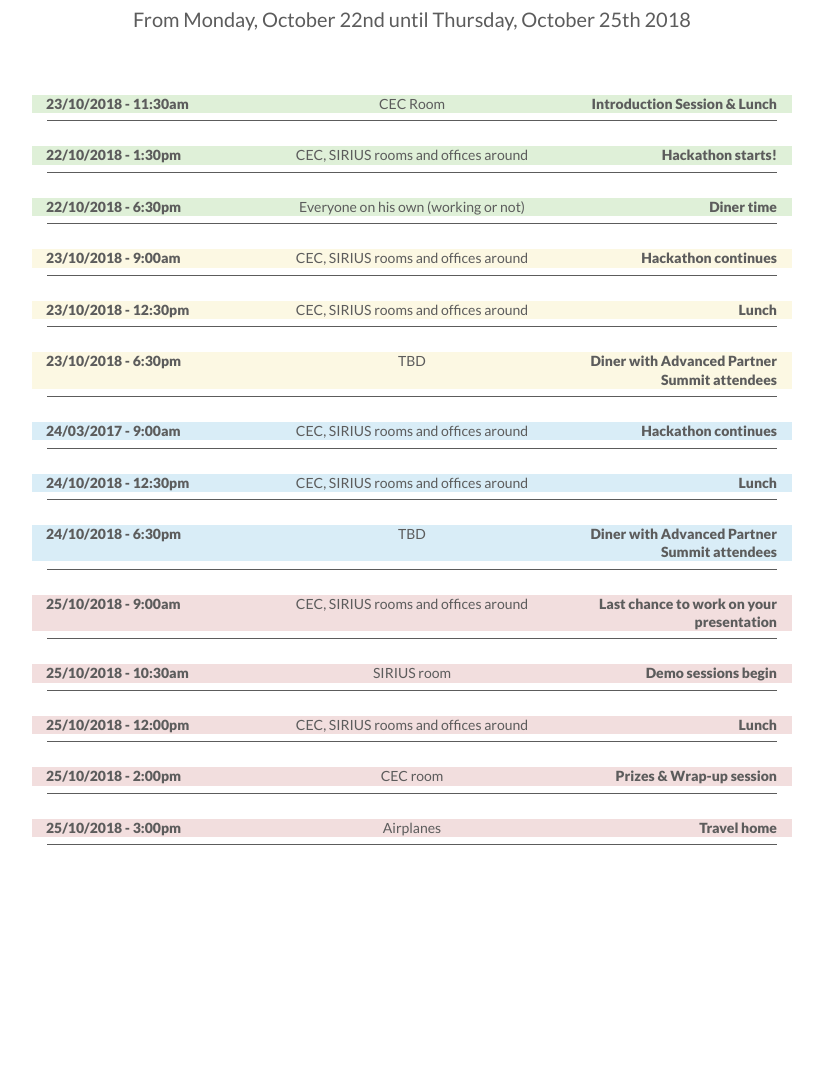
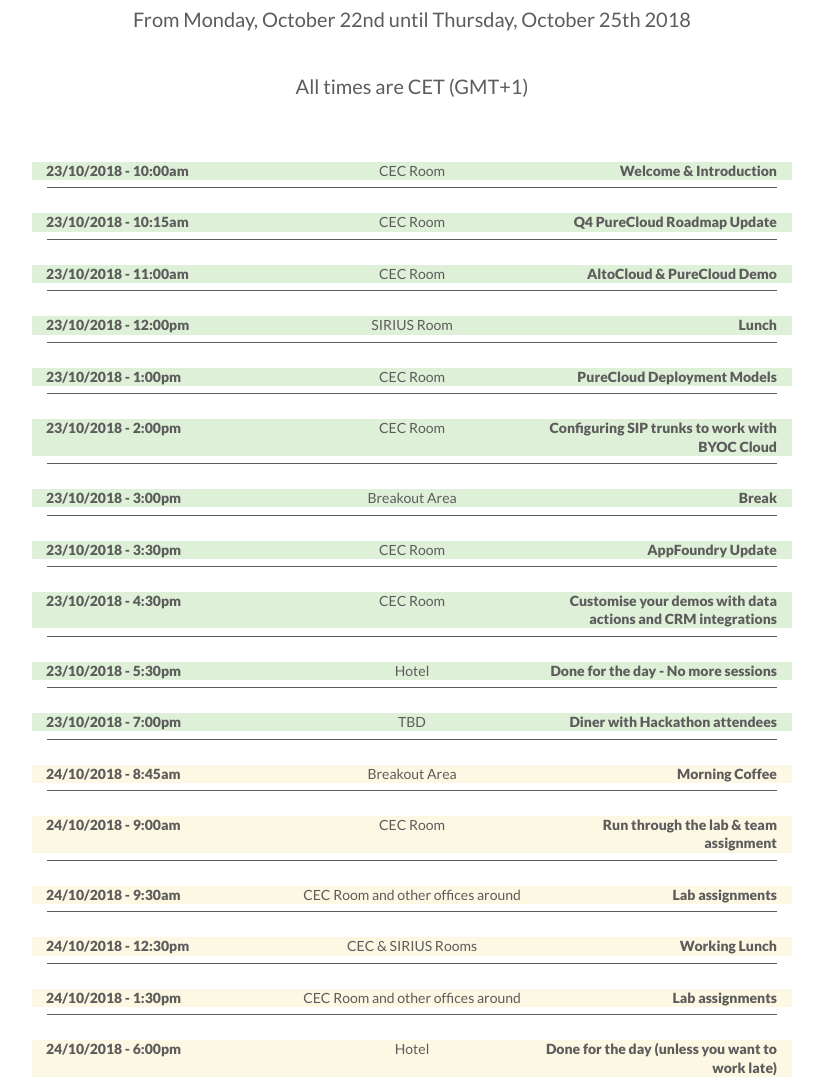
Before and after one commit to emeapchackathon/emeapchackathon.github.io, a website: page advancedpartnersummit.html in a window 1280 px wide. Shown: the part 1792-2872 px from the top of the page, without its empty margins (228-1051 px from the left). Drawn offline with nearby package versions, Linux system fonts and the light colour scheme; some packages are replaced by stand-ins of ours; a script that the page names is missing; a web font is replaced by a local one.

Commit message:
Agenda updates

```diff
--- a/advancedpartnersummit.html
+++ b/advancedpartnersummit.html
@@ -163,8 +163,8 @@
       <div class="col-lg-8 col-lg-offset-2">
         <h2>O Advanced Partner Summit</h2>
         <p>It is with great excitement that Genesys EMEA in partnership with ... (gold sponsor?) announces the Genesys EMEA
-          <strong>PureCloud Advanced Partner Summit</strong> combined with the very first EMEA PureCloud Partners Hackathon. The
-          Advanced Partner Summit will start on the 23rd of October while the Hackathon will start a day earlier.</p>
+          <strong>PureCloud Advanced Partner Summit</strong> combined with the very first EMEA PureCloud Partners Hackathon.
+          The Advanced Partner Summit will start on the 23rd of October while the Hackathon will start a day earlier.</p>
 
         <p>Entries are open to all Genesys PureCloud partners and must be made through our
           <a href="https://goo.gl/forms/N0DYW1QpG3EzN9Wd2">registration form</a>.
@@ -174,13 +174,13 @@
           <strong>Challenge:</strong> What is the challenge for this event?</p>
 
         <p>
-          <strong>Early Access:</strong> You will get early access to some beta features. These features will be enabled for your
-          org shortly before the hackathon (hopefully, the chat API everyone has been so eager to play with!).
+          <strong>Early Access:</strong> You will get early access to some beta features. These features will be enabled
+          for your org shortly before the hackathon (hopefully, the chat API everyone has been so eager to play with!).
         </p>
 
         <p>
-          <strong>Access to Dev:</strong> We will also bring 1 or 2 PureCloud developers from the US to answer some of your questions
-          and present some of the features coming out soon!
+          <strong>Access to Dev:</strong> We will also bring 1 or 2 PureCloud developers from the US to answer some of your
+          questions and present some of the features coming out soon!
         </p>
 
       </div>
@@ -194,81 +194,145 @@
         <div class="col-lg-8 col-lg-offset-2">
           <h2>Agenda</h2>
           <p>From Monday, October 22nd until Thursday, October 25th 2018</p>
+          <p>All times are CET (GMT+1)</p>
           <div class="agenda">
             <div class="row bg-success">
-              <div class="when col-lg-4 col-md-4 col-sm-12 col-xs-12">23/10/2018 - 11:30am</div>
+              <div class="when col-lg-4 col-md-4 col-sm-12 col-xs-12">23/10/2018 - 10:00am</div>
               <div class="where col-lg-4 col-md-4 col-sm-12 col-xs-12">CEC Room</div>
-              <div class="what col-lg-4 col-md-4 col-sm-12 col-xs-12">Introduction Session & Lunch</div>
+              <div class="what col-lg-4 col-md-4 col-sm-12 col-xs-12">Welcome & Introduction</div>
             </div>
           </div>
           <div class="agenda">
             <div class="row bg-success">
-              <div class="when col-lg-4 col-md-4 col-sm-12 col-xs-12">22/10/2018 - 1:30pm</div>
-              <div class="where col-lg-4 col-md-4 col-sm-12 col-xs-12">CEC, SIRIUS rooms and offices around</div>
-              <div class="what col-lg-4 col-md-4 col-sm-12 col-xs-12">Hackathon starts!</div>
+              <div class="when col-lg-4 col-md-4 col-sm-12 col-xs-12">23/10/2018 - 10:15am</div>
+              <div class="where col-lg-4 col-md-4 col-sm-12 col-xs-12">CEC Room</div>
+              <div class="what col-lg-4 col-md-4 col-sm-12 col-xs-12">Q4 PureCloud Roadmap Update</div>
             </div>
           </div>
           <div class="agenda">
             <div class="row bg-success">
-              <div class="when col-lg-4 col-md-4 col-sm-12 col-xs-12">22/10/2018 - 6:30pm</div>
-              <div class="where col-lg-4 col-md-4 col-sm-12 col-xs-12">Everyone on his own (working or not)</div>
-              <div class="what col-lg-4 col-md-4 col-sm-12 col-xs-12">Diner time</div>
+              <div class="when col-lg-4 col-md-4 col-sm-12 col-xs-12">23/10/2018 - 11:00am</div>
+              <div class="where col-lg-4 col-md-4 col-sm-12 col-xs-12">CEC Room</div>
+              <div class="what col-lg-4 col-md-4 col-sm-12 col-xs-12">AltoCloud & PureCloud Demo</div>
+            </div>
+          </div>
+          <div class="agenda">
+            <div class="row bg-success">
+              <div class="when col-lg-4 col-md-4 col-sm-12 col-xs-12">23/10/2018 - 12:00pm</div>
+              <div class="where col-lg-4 col-md-4 col-sm-12 col-xs-12">SIRIUS Room</div>
+              <div class="what col-lg-4 col-md-4 col-sm-12 col-xs-12">Lunch</div>
+            </div>
+          </div>
+          <div class="agenda">
+            <div class="row bg-success">
+              <div class="when col-lg-4 col-md-4 col-sm-12 col-xs-12">23/10/2018 - 1:00pm</div>
+              <div class="where col-lg-4 col-md-4 col-sm-12 col-xs-12">CEC Room</div>
+              <div class="what col-lg-4 col-md-4 col-sm-12 col-xs-12">PureCloud Deployment Models</div>
+            </div>
+          </div>
+          <div class="agenda">
+            <div class="row bg-success">
+              <div class="when col-lg-4 col-md-4 col-sm-12 col-xs-12">23/10/2018 - 2:00pm</div>
+              <div class="where col-lg-4 col-md-4 col-sm-12 col-xs-12">CEC Room</div>
+              <div class="what col-lg-4 col-md-4 col-sm-12 col-xs-12">Configuring SIP trunks to work with BYOC Cloud</div>
+            </div>
+          </div>
+          <div class="agenda">
+            <div class="row bg-success">
+              <div class="when col-lg-4 col-md-4 col-sm-12 col-xs-12">23/10/2018 - 3:00pm</div>
+              <div class="where col-lg-4 col-md-4 col-sm-12 col-xs-12">Breakout Area</div>
+              <div class="what col-lg-4 col-md-4 col-sm-12 col-xs-12">Break</div>
+            </div>
+          </div>
+          <div class="agenda">
+            <div class="row bg-success">
+              <div class="when col-lg-4 col-md-4 col-sm-12 col-xs-12">23/10/2018 - 3:30pm</div>
+              <div class="where col-lg-4 col-md-4 col-sm-12 col-xs-12">CEC Room</div>
+              <div class="what col-lg-4 col-md-4 col-sm-12 col-xs-12">AppFoundry Update</div>
+            </div>
+          </div>
+          <div class="agenda">
+            <div class="row bg-success">
+              <div class="when col-lg-4 col-md-4 col-sm-12 col-xs-12">23/10/2018 - 4:30pm</div>
+              <div class="where col-lg-4 col-md-4 col-sm-12 col-xs-12">CEC Room</div>
+              <div class="what col-lg-4 col-md-4 col-sm-12 col-xs-12">Customise your demos with data actions and CRM integrations</div>
+            </div>
+          </div>
+          <div class="agenda">
+            <div class="row bg-success">
+              <div class="when col-lg-4 col-md-4 col-sm-12 col-xs-12">23/10/2018 - 5:30pm</div>
+              <div class="where col-lg-4 col-md-4 col-sm-12 col-xs-12">Hotel</div>
+              <div class="what col-lg-4 col-md-4 col-sm-12 col-xs-12">Done for the day - No more sessions</div>
+            </div>
+          </div>
+          <div class="agenda">
+            <div class="row bg-success">
+              <div class="when col-lg-4 col-md-4 col-sm-12 col-xs-12">23/10/2018 - 7:00pm</div>
+              <div class="where col-lg-4 col-md-4 col-sm-12 col-xs-12">TBD</div>
+              <div class="what col-lg-4 col-md-4 col-sm-12 col-xs-12">Diner with Hackathon attendees</div>
             </div>
           </div>
           <div class="agenda">
             <div class="row bg-warning">
-              <div class="when col-lg-4 col-md-4 col-sm-12 col-xs-12">23/10/2018 - 9:00am</div>
-              <div class="where col-lg-4 col-md-4 col-sm-12 col-xs-12">CEC, SIRIUS rooms and offices around</div>
-              <div class="what col-lg-4 col-md-4 col-sm-12 col-xs-12">Hackathon continues</div>
+              <div class="when col-lg-4 col-md-4 col-sm-12 col-xs-12">24/10/2018 - 8:45am</div>
+              <div class="where col-lg-4 col-md-4 col-sm-12 col-xs-12">Breakout Area</div>
+              <div class="what col-lg-4 col-md-4 col-sm-12 col-xs-12">Morning Coffee</div>
             </div>
           </div>
           <div class="agenda">
             <div class="row bg-warning">
-              <div class="when col-lg-4 col-md-4 col-sm-12 col-xs-12">23/10/2018 - 12:30pm</div>
-              <div class="where col-lg-4 col-md-4 col-sm-12 col-xs-12">CEC, SIRIUS rooms and offices around</div>
-              <div class="what col-lg-4 col-md-4 col-sm-12 col-xs-12">Lunch</div>
+              <div class="when col-lg-4 col-md-4 col-sm-12 col-xs-12">24/10/2018 - 9:00am</div>
+              <div class="where col-lg-4 col-md-4 col-sm-12 col-xs-12">CEC Room</div>
+              <div class="what col-lg-4 col-md-4 col-sm-12 col-xs-12">Run through the lab & team assignment</div>
             </div>
           </div>
           <div class="agenda">
             <div class="row bg-warning">
-              <div class="when col-lg-4 col-md-4 col-sm-12 col-xs-12">23/10/2018 - 6:30pm</div>
-              <div class="where col-lg-4 col-md-4 col-sm-12 col-xs-12">TBD</div>
-              <div class="what col-lg-4 col-md-4 col-sm-12 col-xs-12">Diner with Advanced Partner Summit attendees</div>
+              <div class="when col-lg-4 col-md-4 col-sm-12 col-xs-12">24/10/2018 - 9:30am</div>
+              <div class="where col-lg-4 col-md-4 col-sm-12 col-xs-12">CEC Room and other offices around</div>
+              <div class="what col-lg-4 col-md-4 col-sm-12 col-xs-12">Lab assignments</div>
             </div>
           </div>
           <div class="agenda">
-            <div class="row bg-info">
-              <div class="when col-lg-4 col-md-4 col-sm-12 col-xs-12">24/03/2017 - 9:00am</div>
-              <div class="where col-lg-4 col-md-4 col-sm-12 col-xs-12">CEC, SIRIUS rooms and offices around</div>
-              <div class="what col-lg-4 col-md-4 col-sm-12 col-xs-12">Hackathon continues</div>
+            <div class="row bg-warning">
+              <div class="when col-lg-4 col-md-4 col-sm-12 col-xs-12">24/10/2018 - 12:30pm</div>
+              <div class="where col-lg-4 col-md-4 col-sm-12 col-xs-12">CEC & SIRIUS Rooms</div>
+              <div class="what col-lg-4 col-md-4 col-sm-12 col-xs-12">Working Lunch</div>
             </div>
           </div>
           <div class="agenda">
-            <div class="row bg-info">
-              <div class="when col-lg-4 col-md-4 col-sm-12 col-xs-12">24/10/2018 - 12:30pm</div>
-              <div class="where col-lg-4 col-md-4 col-sm-12 col-xs-12">CEC, SIRIUS rooms and offices around</div>
-              <div class="what col-lg-4 col-md-4 col-sm-12 col-xs-12">Lunch</div>
+            <div class="row bg-warning">
+              <div class="when col-lg-4 col-md-4 col-sm-12 col-xs-12">24/10/2018 - 1:30pm</div>
+              <div class="where col-lg-4 col-md-4 col-sm-12 col-xs-12">CEC Room and other offices around</div>
+              <div class="what col-lg-4 col-md-4 col-sm-12 col-xs-12">Lab assignments</div>
             </div>
           </div>
           <div class="agenda">
-            <div class="row bg-info">
-              <div class="when col-lg-4 col-md-4 col-sm-12 col-xs-12">24/10/2018 - 6:30pm</div>
+            <div class="row bg-warning">
+              <div class="when col-lg-4 col-md-4 col-sm-12 col-xs-12">24/10/2018 - 6:00pm</div>
+              <div class="where col-lg-4 col-md-4 col-sm-12 col-xs-12">Hotel</div>
+              <div class="what col-lg-4 col-md-4 col-sm-12 col-xs-12">Done for the day (unless you want to work late)</div>
+            </div>
+          </div>
+          <div class="agenda">
+            <div class="row bg-warning">
+              <div class="when col-lg-4 col-md-4 col-sm-12 col-xs-12">24/10/2018 - 7:00pm</div>
               <div class="where col-lg-4 col-md-4 col-sm-12 col-xs-12">TBD</div>
-              <div class="what col-lg-4 col-md-4 col-sm-12 col-xs-12">Diner with Advanced Partner Summit attendees</div>
+              <div class="what col-lg-4 col-md-4 col-sm-12 col-xs-12">Diner?</div>
+            </div>
+          </div>
+          <div class="agenda">
+            <div class="row bg-danger">
+              <div class="when col-lg-4 col-md-4 col-sm-12 col-xs-12">25/10/2018 - 8:45am</div>
+              <div class="where col-lg-4 col-md-4 col-sm-12 col-xs-12">Breakout Area</div>
+              <div class="what col-lg-4 col-md-4 col-sm-12 col-xs-12">Morning Coffee</div>
             </div>
           </div>
           <div class="agenda">
             <div class="row bg-danger">
               <div class="when col-lg-4 col-md-4 col-sm-12 col-xs-12">25/10/2018 - 9:00am</div>
-              <div class="where col-lg-4 col-md-4 col-sm-12 col-xs-12">CEC, SIRIUS rooms and offices around</div>
-              <div class="what col-lg-4 col-md-4 col-sm-12 col-xs-12">Last chance to work on your presentation</div>
-            </div>
-          </div>
-          <div class="agenda">
-            <div class="row bg-danger">
-              <div class="when col-lg-4 col-md-4 col-sm-12 col-xs-12">25/10/2018 - 10:30am</div>
-              <div class="where col-lg-4 col-md-4 col-sm-12 col-xs-12">SIRIUS room</div>
-              <div class="what col-lg-4 col-md-4 col-sm-12 col-xs-12">Demo sessions begin</div>
+              <div class="where col-lg-4 col-md-4 col-sm-12 col-xs-12">CEC Room</div>
+              <div class="what col-lg-4 col-md-4 col-sm-12 col-xs-12">Team Presentations</div>
             </div>
           </div>
           <div class="agenda">
@@ -281,8 +345,15 @@
           <div class="agenda">
             <div class="row bg-danger">
               <div class="when col-lg-4 col-md-4 col-sm-12 col-xs-12">25/10/2018 - 2:00pm</div>
-              <div class="where col-lg-4 col-md-4 col-sm-12 col-xs-12">CEC room</div>
-              <div class="what col-lg-4 col-md-4 col-sm-12 col-xs-12">Prizes & Wrap-up session</div>
+              <div class="where col-lg-4 col-md-4 col-sm-12 col-xs-12">CEC Room</div>
+              <div class="what col-lg-4 col-md-4 col-sm-12 col-xs-12">Prizes and Awards</div>
+            </div>
+          </div>
+          <div class="agenda">
+            <div class="row bg-danger">
+              <div class="when col-lg-4 col-md-4 col-sm-12 col-xs-12">25/10/2018 - 2:30pm</div>
+              <div class="where col-lg-4 col-md-4 col-sm-12 col-xs-12">CEC Room</div>
+              <div class="what col-lg-4 col-md-4 col-sm-12 col-xs-12">Wrapup</div>
             </div>
           </div>
           <div class="agenda">
@@ -340,16 +411,17 @@
             partners in EMEA. Attendance is expected to be around 40+ PureCloud partners in our Paris office.
             <p>
               As a Genesys partner, you can
-              <strong>showcase</strong> your product or service to the Genesys sales and developer community by sponsoring this event.
+              <strong>showcase</strong> your product or service to the Genesys sales and developer community by sponsoring
+              this event.
             </p>
             <p>
               <strong>Sponsorship:</strong> 3000 €.
               <i>Only 3 spots available</i>
             </p>
             <p>
-              <strong>Inclusions:</strong> Exhibit Space: demo table, wi-fi, power strip. Company logo in select promotional emails
-              to registered event attendees. Company logo listed on this website. 30-minute session for presenting your product
-              or service.
+              <strong>Inclusions:</strong> Exhibit Space: demo table, wi-fi, power strip. Company logo in select promotional
+              emails to registered event attendees. Company logo listed on this website. 30-minute session for presenting
+              your product or service.
             </p>
             <p>Application and Contract for sponsorship (TODO)</p>
             <p>Terms and conditions (TODO)</p>
```
Also changed, not shown: hackathon.html (+42 -33 lines).
